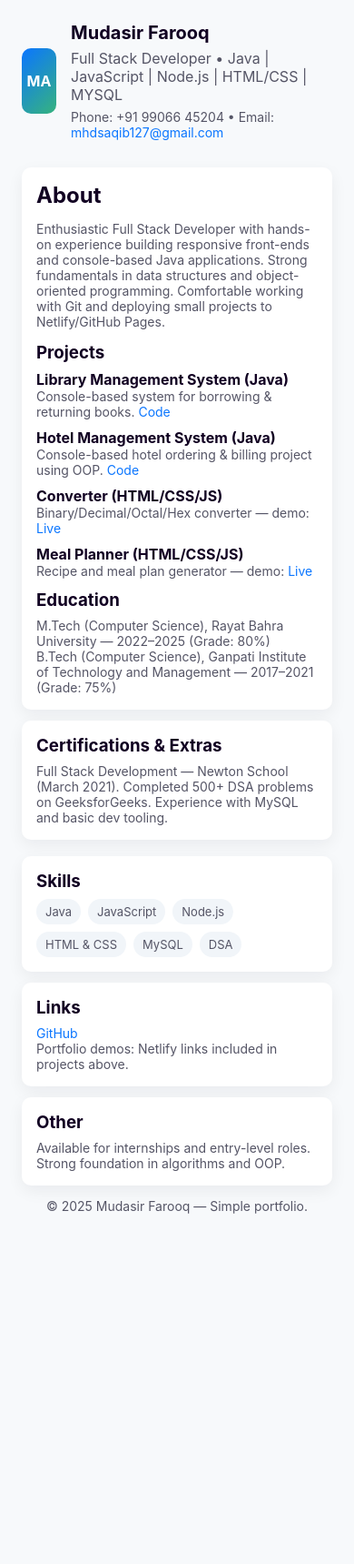
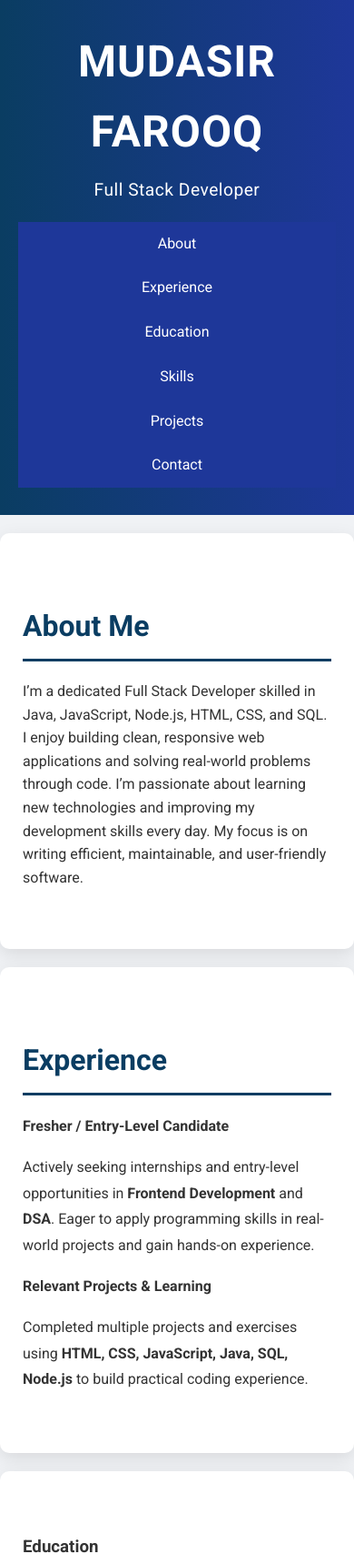
Before and after one commit to ahMudasir/PortfolioResume, a plain HTML site: page Resume.html in a window 390 px wide. Shown: the top 1719 px of the page at 91% size. Before the commit the page ends 1358 px from the top, so only its background shows below. Drawn offline with Linux system fonts and the light colour scheme.

Commit message:
add portfolio

```diff
--- a/Resume.css
+++ b/Resume.css
@@ -1,29 +1,141 @@
-:root
-{
-    --bg:#f7f9fb;--card:#ffffff;--accent:#0b76ff;--muted:#556;--maxw:900px}
-    *{
-        box-sizing:border-box
+/* Base styles */
+body {
+    font-family: 'Roboto', sans-serif;
+    margin: 0;
+    padding: 0;
+    line-height: 1.6;
+    color: #333;
+    background-color: #f0f2f5; /* Soft light background */
+}
+
+/* Header */
+header {
+    background: linear-gradient(90deg, #0a3d62, #1e3799); /* Gradient for a modern look */
+    color: white;
+    padding: 30px 20px;
+    text-align: center;
+}
+
+.header-content h1 {
+    font-size: 3em;
+    margin: 0;
+    letter-spacing: 1px;
+}
+
+.header-content p {
+    font-size: 1.2em;
+    margin-top: 10px;
+    letter-spacing: 0.5px;
+}
+
+/* Navigation */
+nav ul {
+    list-style: none;
+    padding: 0;
+    display: flex;
+    justify-content: center;
+    background-color: #1e3799;
+    margin: 0;
+}
+
+nav ul li {
+    margin: 0 15px;
+}
+
+nav ul li a {
+    color: white;
+    text-decoration: none;
+    padding: 12px 20px;
+    border-radius: 5px;
+    transition: all 0.3s ease;
+    font-weight: 500;
+}
+
+nav ul li a:hover {
+    background-color: #e58e26; /* Attractive orange hover */
+    color: white;
+    transform: scale(1.1);
+}
+
+/* Sections */
+section {
+    padding: 50px 25px;
+    margin: 20px auto;
+    max-width: 900px;
+    background-color: #fff;
+    border-radius: 10px;
+    box-shadow: 0 6px 20px rgba(0, 0, 0, 0.1);
+    transition: transform 0.3s ease, box-shadow 0.3s ease;
+}
+
+section:hover {
+    transform: translateY(-5px);
+    box-shadow: 0 10px 25px rgba(0, 0, 0, 0.15);
+}
+
+section h2 {
+    color: #0a3d62;
+    border-bottom: 3px solid #0a3d62;
+    padding-bottom: 10px;
+    margin-bottom: 20px;
+    font-size: 2em;
+}
+
+/* Lists */
+ul {
+    list-style: none;
+    padding: 0;
+}
+
+ul li {
+    margin: 12px 0;
+    line-height: 1.8;
+}
+
+/* Links */
+a {
+    color: #1e3799;
+    text-decoration: none;
+    font-weight: 500;
+    transition: color 0.3s ease;
+}
+
+a:hover {
+    color: #e58e26; /* Hover color matches nav hover */
+    text-decoration: underline;
+}
+
+/* Footer */
+footer {
+    text-align: center;
+    padding: 25px 10px;
+    background-color: #0a3d62;
+    color: white;
+    font-weight: 500;
+}
+
+/* Skills / Projects / Cards */
+.skills li, .projects li {
+    background-color: #f1f5f9;
+    padding: 10px 15px;
+    border-radius: 5px;
+    box-shadow: 0 3px 8px rgba(0, 0, 0, 0.05);
+    transition: transform 0.3s ease, box-shadow 0.3s ease;
+}
+
+.skills li:hover, .projects li:hover {
+    transform: translateY(-3px);
+    box-shadow: 0 8px 20px rgba(0, 0, 0, 0.12);
+}
+
+/* Responsive */
+@media (max-width: 768px) {
+    nav ul {
+        flex-direction: column;
+        align-items: center;
     }
-    body{
-        margin:0;font-family:Inter,system-ui,Segoe UI,Roboto,Helvetica,Arial;background:var(--bg);color:#102;display:flex;justify-content:center;padding:24px}
-    .wrap{
-        width:100%;max-width:var(--maxw)}
-    .header{
-        display:flex;align-items:center;gap:16px;margin-bottom:18px}
-    .photo{
-        width:72px;height:72px;border-radius:10px;background:linear-gradient(135deg,var(--accent),#36b37e);display:grid;place-items:center;color:white;font-weight:700}
-    h1{
-        margin:0;font-size:20px}
-    p.lead{margin:6px 0;color:var(--muted)}
-    .grid{display:grid;grid-template-columns:1fr 300px;gap:18px}
-    .card{background:var(--card);padding:16px;border-radius:10px;box-shadow:0 6px 18px rgba(16,24,40,0.06)}
-    .section{margin-top:12px}
-    .chips{display:flex;flex-wrap:wrap;gap:8px}
-    .chip{padding:6px 10px;border-radius:999px;background:#f1f5f9;font-size:13px;color:var(--muted)}
-    a.link{color:var(--accent);text-decoration:none}
-    .project{margin-bottom:10px}
-    .small{color:var(--muted);font-size:14px}
-    footer{margin-top:14px;color:var(--muted);font-size:13px;text-align:center}
 
-    @media (max-width:780px){.grid{grid-template-columns:1fr}.header{flex-direction:row}}
-    @media print{body{background:white} .card{box-shadow:none}}
+    nav ul li {
+        margin: 10px 0;
+    }
+}
--- a/Resume.html
+++ b/Resume.html
@@ -3,110 +3,149 @@
             <head>
                 <meta charset="UTF-8">
                 <meta name="viewport" content="width=device-width, initial-scale=1.0">
-    <title>Document</title>
+                <title>Full Stack Developer Portfolio</title>
                 <link rel="stylesheet" href="Resume.css">
+                <link href="https://fonts.googleapis.com/css2?family=Roboto:wght@400;700&display=swap" rel="stylesheet">
             </head>
             <body>
-    <!--
-Simple single-file portfolio for Mudasir Ahmad.
-Save as index.html and open in a browser. Minimal, clean, print-friendly.
--->
-
-<!doctype html>
-<html lang="en">
-<head>
-  <meta charset="utf-8">
-  <meta name="viewport" content="width=device-width,initial-scale=1">
-  <title>Mudasir Farooq — Portfolio</title>
-</head>
-<body>
-  <div class="wrap">
-    <header class="header">
-      <div class="photo">MA</div>
-      <div>
-        <h1>Mudasir Farooq</h1>
-        <p class="lead">Full Stack Developer • Java | JavaScript | Node.js | HTML/CSS | MYSQL</p>
-        <div class="small">Phone: +91 99066 45204 • Email: <a class="link" href="mailto:mhdsaqib127@gmail.com">mhdsaqib127@gmail.com</a></div>
+                <header>
+                    <div class="header-content">
+                        <h1>MUDASIR FAROOQ</h1>
+                        <p>Full Stack Developer</p>
                     </div>
+                    <nav>
+                        <ul>
+                            <li><a href="#about">About</a></li>
+                            <li><a href="#experience">Experience</a></li>
+                            <li><a href="#education">Education</a></li>
+                            <li><a href="#skills">Skills</a></li>
+                            <li><a href="#projects">Projects</a></li>
+                            <li><a href="#contact">Contact</a></li>
+                        </ul>
+                    </nav>
                 </header>
 
-    <div class="grid">
-      <main>
-        <section class="card section">
-          <h2 style="margin:0 0 8px">About</h2>
-          <p class="small">Enthusiastic Full Stack Developer with hands-on experience building responsive front-ends and console-based Java applications. Strong fundamentals in data structures and object-oriented programming. Comfortable working with Git and deploying small projects to Netlify/GitHub Pages.</p>
-
-          <div class="section">
-            <h3 style="margin:0 0 8px">Projects</h3>
-            <div class="project">
-              <strong>Library Management System (Java)</strong>
-              <div class="small">Console-based system for borrowing & returning books. <a class="link" href="https://github.com/ahMudasir/AccioJobJava_Project/blob/master/src/StudentLibraray.java" target="_blank">Code</a></div>
-            </div>
-
-            <div class="project">
-              <strong>Hotel Management System (Java)</strong>
-              <div class="small">Console-based hotel ordering & billing project using OOP. <a class="link" href="https://github.com/ahMudasir/VSCODEPRACTICE/blob/main/bin/JavaProject/HotelManagementPractice.java" target="_blank">Code</a></div>
-            </div>
-
-            <div class="project">
-              <strong>Converter (HTML/CSS/JS)</strong>
-              <div class="small">Binary/Decimal/Octal/Hex converter — demo: <a class="link" href="https://fabulous-semolina-4ac6fb.netlify.app/" target="_blank">Live</a></div>
-            </div>
-
-            <div class="project">
-              <strong>Meal Planner (HTML/CSS/JS)</strong>
-              <div class="small">Recipe and meal plan generator — demo: <a class="link" href="https://magenta-speculoos-1cc981.netlify.app/" target="_blank">Live</a></div>
-            </div>
-
-          </div>
-
-          <div class="section">
-            <h3 style="margin:0 0 8px">Education</h3>
-            <div class="small">M.Tech (Computer Science), Rayat Bahra University — 2022–2025 (Grade: 80%)</div>
-            <div class="small">B.Tech (Computer Science), Ganpati Institute of Technology and Management — 2017–2021 (Grade: 75%)</div>
-          </div>
-
+                <section id="about">
+                    <h2>About Me</h2>
+                    <p>
+                        I’m a dedicated Full Stack Developer skilled in Java, JavaScript, Node.js, HTML, CSS, and SQL. I enjoy building clean, responsive web applications and solving real-world problems through code. I’m passionate about learning new technologies and improving my development skills every day. My focus is on writing efficient, maintainable, and user-friendly software.
+                    </p>
                 </section>
 
-        <section class="card section">
-          <h3 style="margin:0 0 8px">Certifications & Extras</h3>
-          <div class="small">Full Stack Development — Newton School (March 2021). Completed 500+ DSA problems on GeeksforGeeks. Experience with MySQL and basic dev tooling.</div>
-        </section>
-      </main>
-
-      <aside>
-        <section class="card">
-          <h3 style="margin:0 0 8px">Skills</h3>
-          <div class="chips">
-            <span class="chip">Java</span>
-            <span class="chip">JavaScript</span>
-            <span class="chip">Node.js</span>
-            <span class="chip">HTML & CSS</span>
-            <span class="chip">MySQL</span>
-            <span class="chip">DSA</span>
-          </div>
+                <section id="experience">
+                    <h2>Experience</h2>
+                    <ul>
+                        <li>
+                            <strong>Fresher / Entry-Level Candidate</strong>
+                            <p>Actively seeking internships and entry-level opportunities in <strong>Frontend Development</strong> and <strong>DSA</strong>. Eager to apply programming skills in real-world projects and gain hands-on experience.</p>
+                        </li>
+                        <li>
+                            <strong>Relevant Projects & Learning</strong>
+                            <p>Completed multiple projects and exercises using <strong>HTML, CSS, JavaScript, Java, SQL, Node.js</strong> to build practical coding experience.</p>
+                        </li>
+                    </ul>
                 </section>
 
-        <section class="card section">
-          <h3 style="margin:0 0 8px">Links</h3>
-          <div class="small"><a class="link" href="https://github.com/ahMudasir" target="_blank">GitHub</a></div>
-          <div class="small">Portfolio demos: Netlify links included in projects above.</div>
+                <section id="education">
+                    <h3>Education</h3>
+                    <table style="width:100%; border-collapse:collapse; font-size:14px;">
+                        <thead style="background:#f1f5f9; color:#222;">
+                            <tr>
+                                <th style="text-align:left; padding:8px;">Qualification</th>
+                                <th style="text-align:left; padding:8px;">Institution</th>
+                                <th style="text-align:left; padding:8px;">Year</th>
+                                <th style="text-align:left; padding:8px;">Grade</th>
+                            </tr>
+                        </thead>
+                        <tbody>
+                            <tr>
+                                <td style="padding:8px;">Masters in Technology (Computer Science)</td>
+                                <td style="padding:8px;">Rayat Bahra University, Kharar, Punjab</td>
+                                <td style="padding:8px;">2022 – 2025</td>
+                                <td style="padding:8px;">80%</td>
+                            </tr>
+                            <tr style="background:#f9fafb;">
+                                <td style="padding:8px;">Bachelor of Technology (Computer Science)</td>
+                                <td style="padding:8px;">Ganpati Institute of Technology and Management (GITM), Haryana</td>
+                                <td style="padding:8px;">2017 – 2021</td>
+                                <td style="padding:8px;">75%</td>
+                            </tr>
+                            <tr>
+                                <td style="padding:8px;">Intermediate (Class XII)</td>
+                                <td style="padding:8px;">Govt. Higher Secondary School, Lolab</td>
+                                <td style="padding:8px;">2013 – 2016</td>
+                                <td style="padding:8px;">70%</td>
+                            </tr>
+                            <tr style="background:#f9fafb;">
+                                <td style="padding:8px;">Matriculation (Class X)</td>
+                                <td style="padding:8px;">Anwar Memorial High School, Lolab</td>
+                                <td style="padding:8px;">2012 – 2013</td>
+                                <td style="padding:8px;">63%</td>
+                            </tr>
+                        </tbody>
+                    </table>
                 </section>
 
-        <section class="card section">
-          <h3 style="margin:0 0 8px">Other</h3>
-          <div class="small">Available for internships and entry-level roles. Strong foundation in algorithms and OOP.</div>
+                <section id="skills">
+                    <h2>Skills</h2>
+                    <ul style="list-style:none; padding:0; margin:0; display:grid; grid-template-columns:repeat(auto-fit, minmax(160px,1fr)); gap:8px;">
+                        <li>HTML, CSS, JavaScript</li>
+                        <li>Java, JDBC</li>
+                        <li>SQL, MySQL</li>
+                        <li>React.js (Basics)</li>
+                        <li>Git & GitHub</li>
+                        <li>RESTful APIs</li>
+                        <li>Responsive Web Design</li>
+                        <li>Problem Solving (DSA)</li>
+                    </ul>
                 </section>
-      </aside>
-    </div>
+
+                <section id="projects">
+                    <h2>Projects</h2>
+                    <ul style="list-style:none; padding:0; margin:0; display:flex; flex-direction:column; gap:16px;">
+                        <li>
+                            <h3>Library Management System — Java</h3>
+                            <p><strong>September 2025</strong></p>
+                            <p>Developed a console-based system to manage book borrowing and returning using Java OOP concepts. Implemented a class-based structure with constructors, methods, and encapsulation for real-time updates. Designed a user-friendly, menu-driven interface for viewing, borrowing, and returning books.</p>
+                            <p><strong>Technologies:</strong> Java, OOP (Classes, Objects, Methods), Encapsulation</p>
+                            <a href="https://github.com/ahMudasir/AccioJobJava_Project/blob/master/src/StudentLibraray.java" target="_blank">View on GitHub</a>
+                        </li>
+                        <li>
+                            <h3>Hotel Management System — Java (OOP Project)</h3>
+                            <p><strong>September 2025</strong></p>
+                            <p>Designed and implemented a console-based hotel management system using Object-Oriented Programming principles. Features include dynamic menu display, order placement, billing, and checkout processing. Applied arrays and ArrayList for data handling, modular class design, and interactive user input via Scanner and loops.</p>
+                            <p><strong>Technologies:</strong> Java, OOP (Classes, Objects, Arrays, ArrayList), Loops</p>
+                            <a href="https://github.com/ahMudasir/VSCODEPRACTICE/blob/main/bin/JavaProject/HotelManagementPractice.java" target="_blank">View on GitHub</a>
+                        </li>
+                        <li>
+                            <h3>Converter — Web App</h3>
+                            <p><strong>December 2022</strong></p>
+                            <p>Created a simple converter tool that converts numbers between Binary, Decimal, Octal, and Hexadecimal systems. Features instant conversion and a responsive UI built with HTML, CSS, and JavaScript.</p>
+                            <p><strong>Technologies:</strong> HTML, CSS, JavaScript</p>
+                            <a href="https://fabulous-semolina-4ac6fb.netlify.app/" target="_blank">View Demo</a>
+                        </li>
+                        <li>
+                            <h3>Meal Planner — Web App</h3>
+                            <p><strong>September 2022</strong></p>
+                            <p>Developed a recipe and meal plan generator to help users find meal ideas and plan weekly dinners. Focused on creating a clean, responsive interface for better usability.</p>
+                            <p><strong>Technologies:</strong> HTML, CSS, JavaScript</p>
+                            <a href="https://magenta-speculoos-1cc981.netlify.app/" target="_blank">View Demo</a>
+                        </li>
+                    </ul>
+                </section>
+
+                <section id="contact">
+                    <h2>Contact</h2>
+                    <p>Email: ahmadmudasir547@gmail.com</p>
+                    <p>Phone : +91 9682575291</p>
+                    <p>LinkedIn: <a href="https://www.linkedin.com/in/mudasir-farooq-7b692923a/">LinkedIn</a></p>
+                    <p>GitHub: <a href="https://github.com/ahMudasir">GitHub</a></p>
+                </section>
 
                 <footer>
-      <div class="small">© <span id="yr"></span> Mudasir Farooq — Simple portfolio. <span style="color:var(--muted)"></span></div>
+                    <p>&copy; 2025 Mudasir Farooq. All rights reserved.</p>
                 </footer>
-  </div>
 
-  <script>document.getElementById('yr').textContent = new Date().getFullYear()</script>
+                <script src="Resume.js"></script>
             </body>
             </html>
-</body>
-</html>
```
Also changed, not shown: Resume.js (added, +14 -0 lines). Lines whose indentation alone changed are shown as unchanged.
